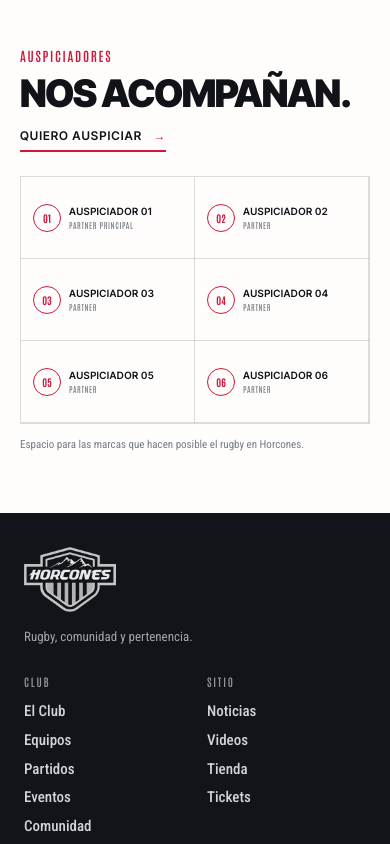
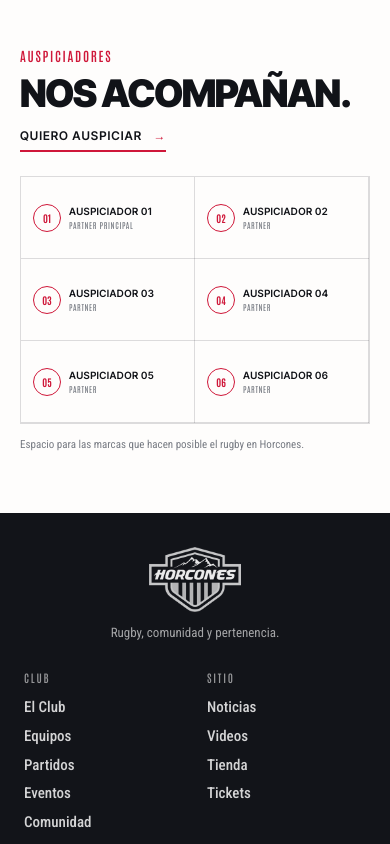
Before and after one commit to abyssiagency-rmc/horcones-site, an Astro site: page / in a window 390 px wide. Shown: the part 11156-12000 px from the top of the page. Built offline with nearby package versions, Linux system fonts and the light colour scheme; Astro itself is replaced by a stand-in of ours.

Commit message:
style(site): centrar marca y equilibrar footer

```diff
--- a/src/styles/global.css
+++ b/src/styles/global.css
@@ -2923,3 +2923,41 @@ img { display: block; max-width: 100%; }
   .footer-social { margin-bottom: 20px; }
   .footer-bottom { align-items: flex-start; flex-direction: column; margin-top: 24px; }
 }
+
+/* Ajustes de footer: marca centrada, links equiespaciados, RRSS con peso */
+.footer-brand {
+  display: flex;
+  flex-direction: column;
+  align-items: center;
+  text-align: center;
+}
+.footer-logo { margin-inline: auto; }
+.footer-tagline { text-align: center; }
+.footer-links {
+  display: flex;
+  align-items: flex-start;
+  justify-content: space-between;
+  gap: 32px;
+  width: 100%;
+}
+.footer-group { flex: 0 0 auto; }
+.footer-social { gap: 20px; }
+.footer-social-icon {
+  width: 28px;
+  height: 28px;
+  color: var(--white);
+  opacity: 0.92;
+}
+.footer-social-icon svg { width: 28px; height: 28px; }
+
+@media (max-width: 1023px) {
+  .footer-links {
+    display: grid;
+    grid-template-columns: repeat(3, minmax(0, 1fr));
+    gap: 24px;
+  }
+  .footer-group { flex: none; }
+}
+@media (max-width: 760px) {
+  .footer-links { grid-template-columns: repeat(2, minmax(0, 1fr)); }
+}
```
